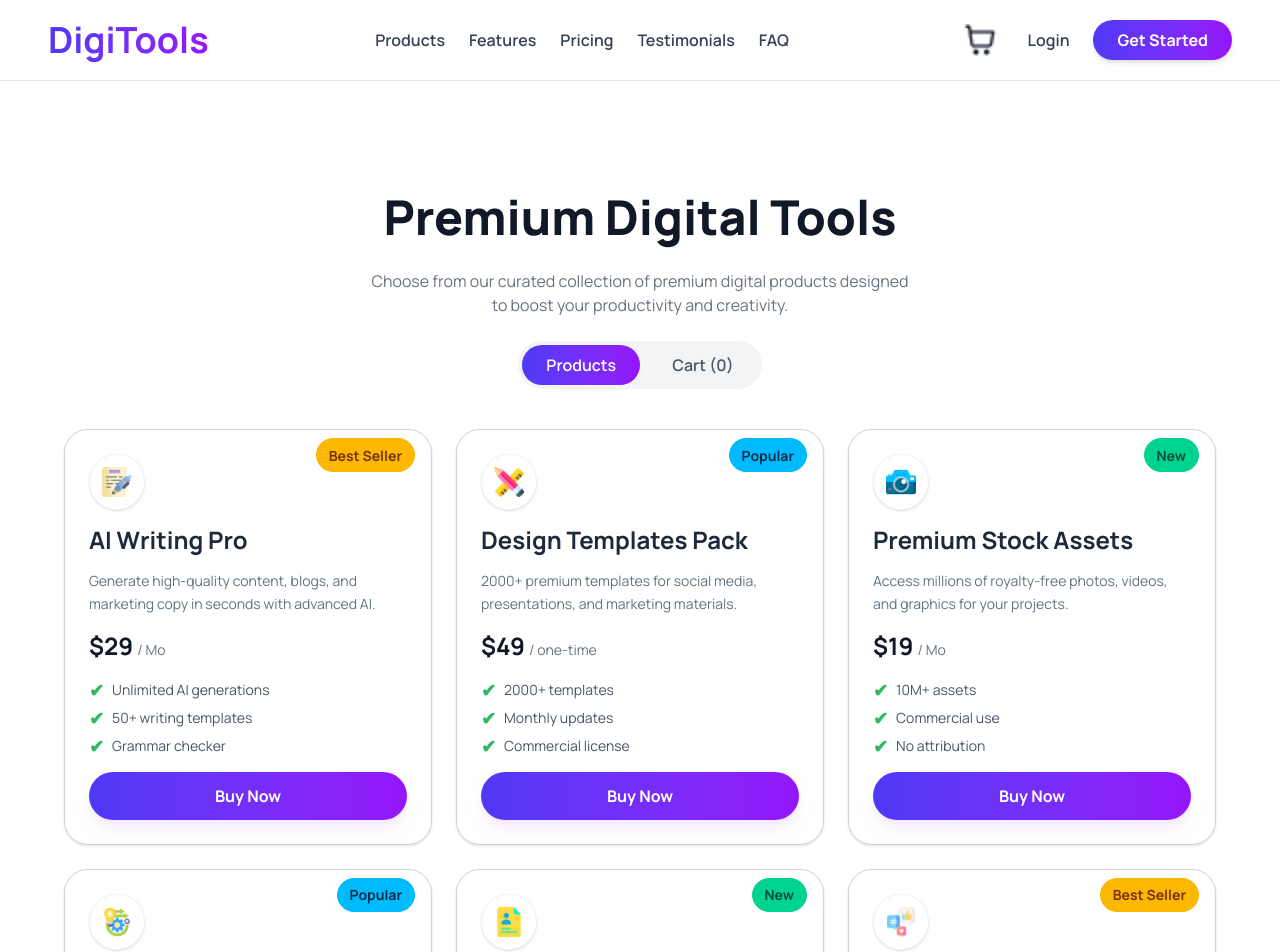
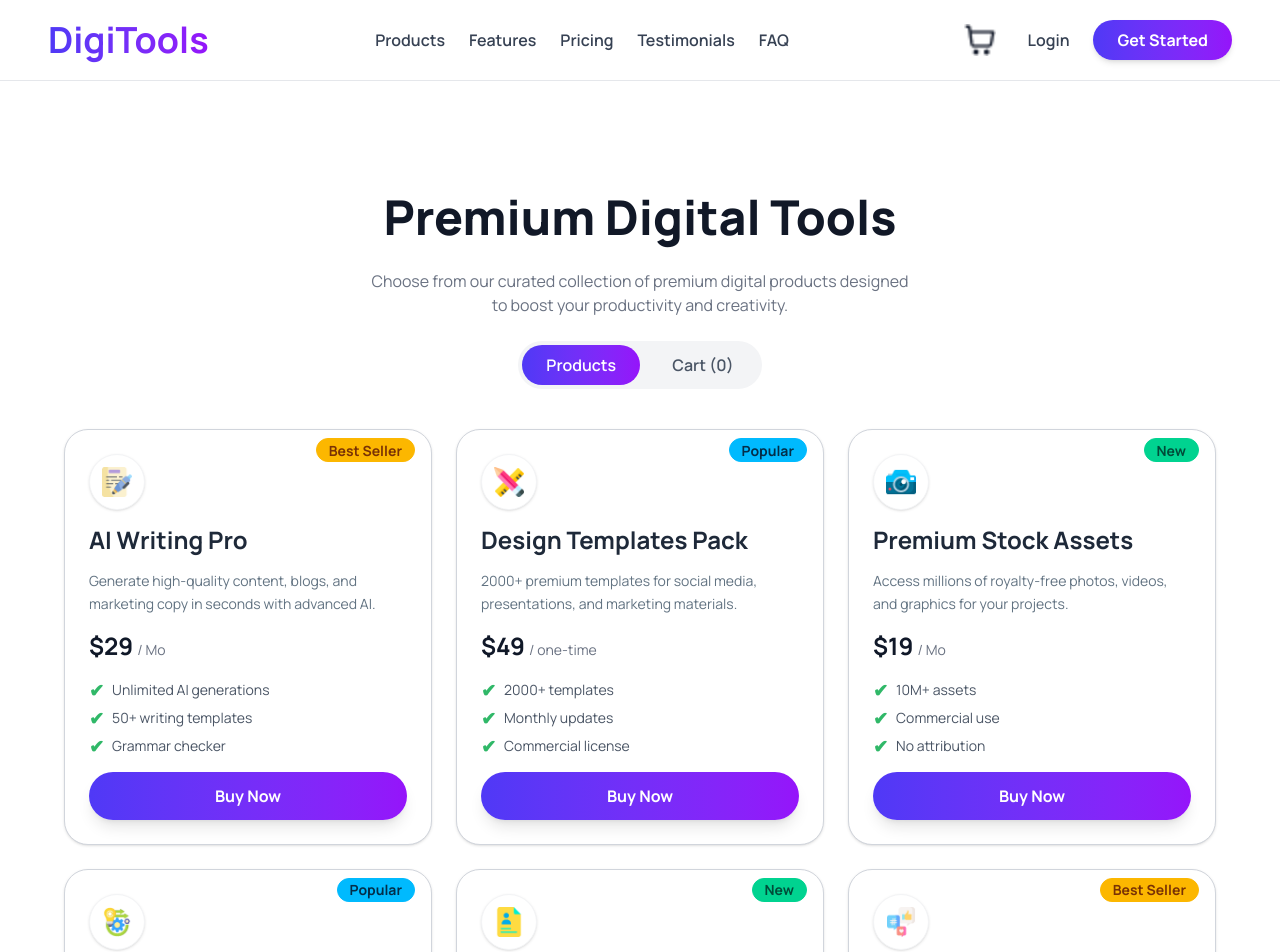
Before and after one commit to kazij317-code/B13-A6-DigiTools-Platform-My-Assignment, a React (Vite) app: page / in a window 1280 px wide. Shown: the top 952 px of the page. Built offline with nearby package versions, Linux system fonts and the light colour scheme.

Commit message:
product card button is modified to when click button text will be added to cart

```diff
--- a/src/components/Cart.jsx
+++ b/src/components/Cart.jsx
@@ -1,4 +1,5 @@
 import React from 'react';
+// import cartImage from '../assets/products/shopping-cart.png';
 
 const Cart = ({ cart, remove, checkout }) => {
   const total = cart.reduce((sum, item) => sum + item.price, 0);
@@ -12,7 +13,11 @@ const Cart = ({ cart, remove, checkout }) => {
 
           /* Empty Cart */
           <div className="flex flex-col items-center justify-center py-24 bg-gray-50/50 rounded-2xl border border-dashed border-gray-200">
+
             <i className="fas fa-shopping-cart text-6xl mb-6 text-gray-200"></i>
+
+            {/* <img src={cartImage} alt="Cart" className="w-15 h-15 object-contain"/> */}
+
             <p className="text-gray-400 bg-white px-6 py-2 rounded-full shadow-sm text-sm font-medium">
                 Your cart is empty
             </p>
--- a/src/components/ProductCard.jsx
+++ b/src/components/ProductCard.jsx
@@ -1,6 +1,6 @@
-import React from "react";
+import React, { useState } from "react";
 
-// Import icons from assets
+// Import icons
 import writingIcon from "../assets/products/writing.png";
 import designIcon from "../assets/products/design-tool.png";
 import premiumIcon from "../assets/products/camera.png";
@@ -8,7 +8,7 @@ import automationIcon from "../assets/products/operation.png";
 import resumeIcon from "../assets/products/portfolio.png";
 import socialIcon from "../assets/products/social-media.png";
 
-// mapping JSON icon key → imported image
+
 const icons = {
   writing: writingIcon,
   design: designIcon,
@@ -19,13 +19,20 @@ const icons = {
 };
 
 const ProductCard = ({ product, addToCart }) => {
-    // Get the correct image for this specific product
+  const [added, setAdded] = useState(false);
+
   const currentIcon = icons[product.icon];
+
+  const handleClick = () => {
+    addToCart({ ...product, iconImage: currentIcon });
+    setAdded(true);
+  };
 
   return (
     <div className="card border border-gray-300 rounded-3xl p-6 space-y-3 relative bg-white shadow-sm hover:shadow-md transition-shadow">
-            {/* Displaying the icon */}
-            <div className="w-14 h-14 p-3 bg-white border border-gray-100 rounded-full flex items-center justify-center p-2 shadow-sm">
+
+
+      <div className="w-14 h-14 p-3 bg-white border border-gray-100 rounded-full flex items-center justify-center shadow-sm">
         <img
           src={currentIcon}
           alt={product.name}
@@ -33,41 +40,52 @@ const ProductCard = ({ product, addToCart }) => {
         />
       </div>
 
-            <h2 className="text-[24px] font-bold text-gray-800">{product.name}</h2>
 
-            <p className='text-[#627382] text-sm leading-relaxed'>{product.description}</p>
+      <h2 className="text-[24px] font-bold text-gray-800">
+        {product.name}
+      </h2>
 
-            {/* <span className={`badge ${product.tagType}`}>
-                {product.tag}
-            </span> */}
-            <span className={`badge ${product.tagType} text-[14px] font-bold absolute top-2 right-4 px-3 py-4 rounded-full`}>
+
+      <p className="text-[#627382] text-sm leading-relaxed">
+        {product.description}
+      </p>
+
+
+      <span className={`badge ${product.tagType} text-[14px] font-bold absolute top-2 right-4 px-3 py-2 rounded-full`}>
         {product.tag}
       </span>
 
 
+      <p className="flex items-baseline gap-1">
+        <span className="font-bold text-[24px] text-gray-900">
+          ${product.price}
+        </span>
+        <span className="text-gray-500 text-sm">
+          / {product.period}
+        </span>
+      </p>
 
-
-            <p className="flex items-baseline gap-1">
-                <span className='font-bold text-[24px] text-gray-900'>${product.price}</span>
-                <span className="text-gray-500 text-sm">/ {product.period}</span>
-            </p>
 
       <ul className="text-sm">
         {product.features.map((f, i) => (
           <li key={i} className="flex items-center gap-2 text-gray-600">
-                        <span className='text-[#30B868] font-bold text-lg'>✔</span> {f}
+            <span className="text-[#30B868] font-bold text-lg">✔</span> {f}
           </li>
         ))}
       </ul>
 
+
       <button
-                onClick={() => {
-                    // ✅ We attach the REAL image path here so the Cart can see it
-                    addToCart({ ...product, iconImage: currentIcon });
-                }}
-                className="w-full py-3 bg-linear-to-r from-[#4F39F6] to-[#9514FA] text-white rounded-full font-bold hover:bg-[#7a0fcc] transition-all active:scale-95 shadow-lg shadow-purple-100"
+        onClick={handleClick}
+        disabled={added}
+        className={`w-full py-3 rounded-full font-bold transition-all active:scale-95 shadow-lg
+        ${
+          added
+            ? "bg-green-500 text-white cursor-not-allowed"
+            : "bg-gradient-to-r from-[#4F39F6] to-[#9514FA] text-white"
+        }`}
       >
-                Buy Now
+        {added ? "Added to Cart ✓" : "Buy Now"}
       </button>
     </div>
   );
```
Also changed, not shown: src/components/Navbar.jsx (line endings or trailing spaces). Lines whose indentation alone changed are shown as unchanged.
